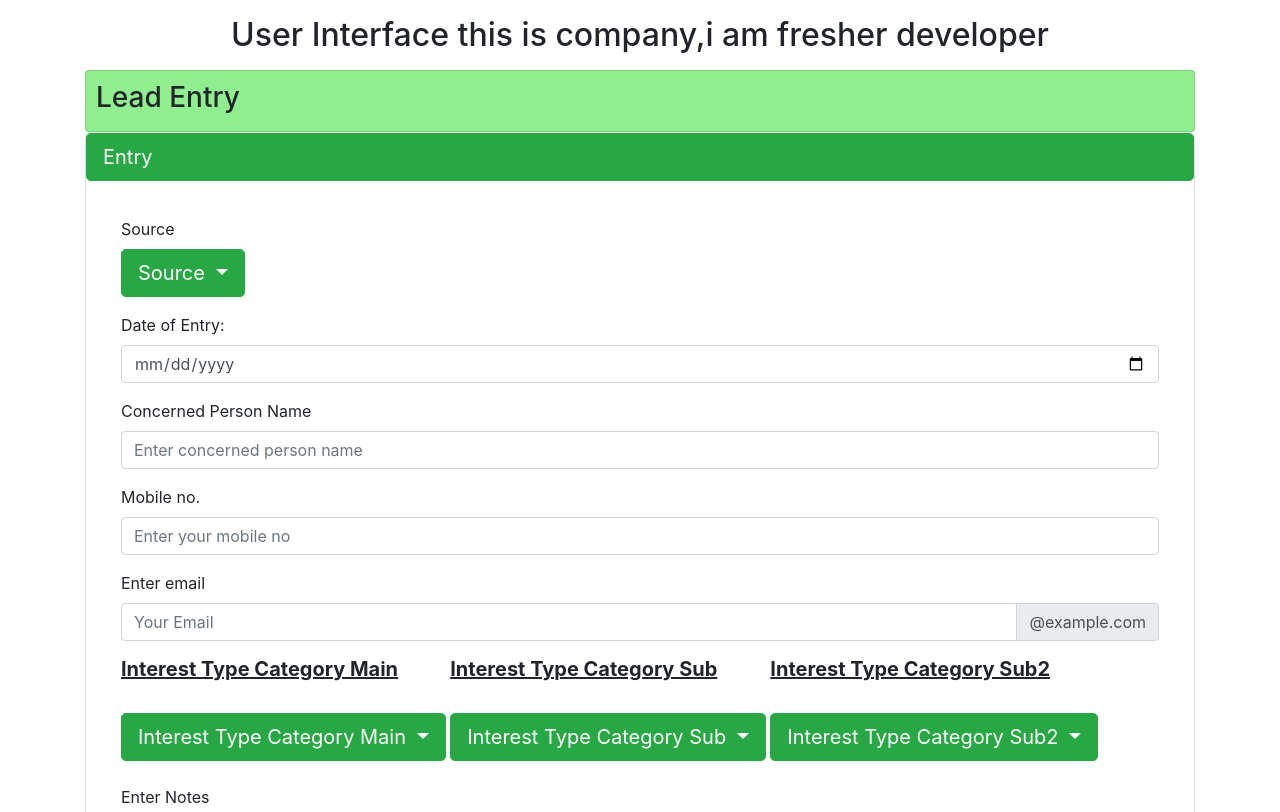
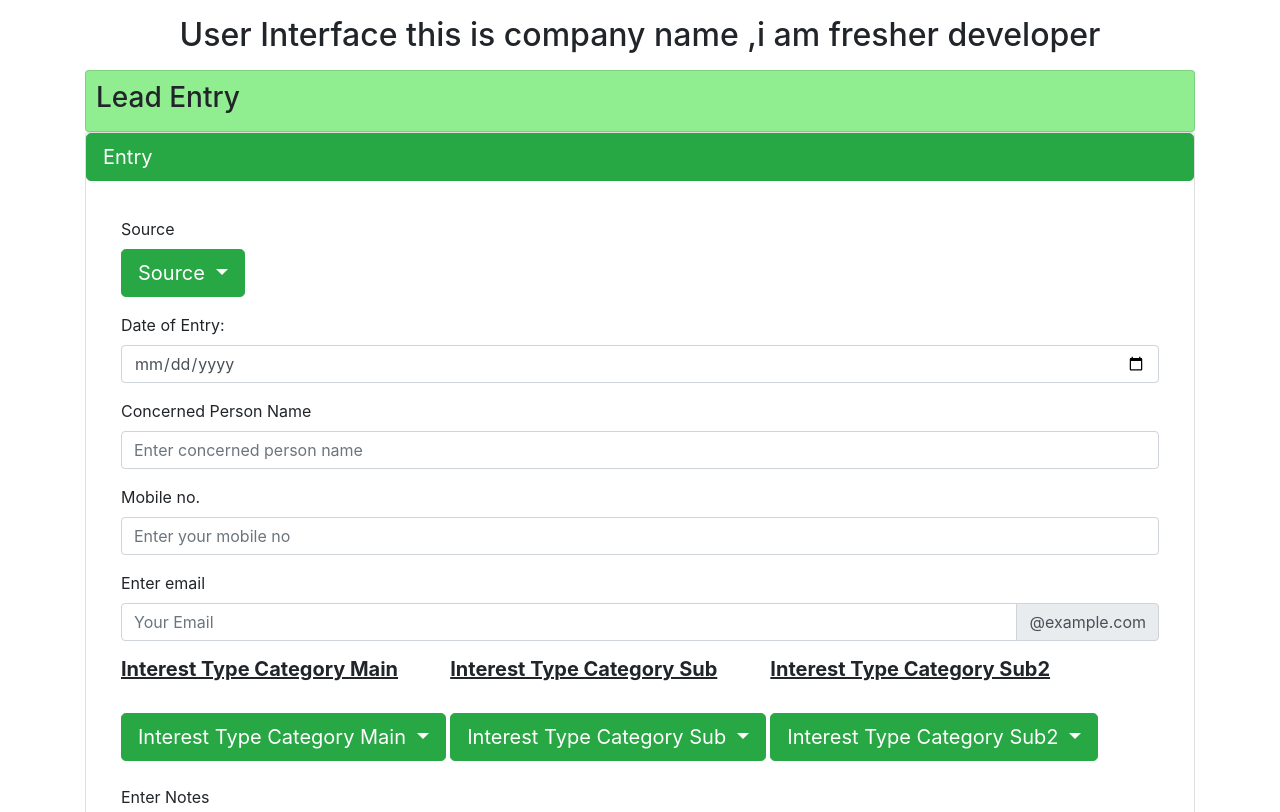
Before and after one commit to Minshu123/dockertask, a plain HTML site: page index.html in a window 1280 px wide. Shown: the top 812 px of the page. Drawn offline with nearby package versions, Linux system fonts and the light colour scheme.

Commit message:
fifth commit

```diff
--- a/index.html
+++ b/index.html
@@ -54,7 +54,7 @@
   }
 </script>
 <div class="container">
-  <h2 style="text-align:center ;" class="pt-3 pb-2">User Interface this is company,i am fresher developer</h2>
+  <h2 style="text-align:center ;" class="pt-3 pb-2">User Interface this is company name ,i am fresher developer</h2>
   <div id="accordion">
   	<div style="background-color:lightgreen;" class="card">
     <label style=" padding:10px 10px 0px 10px;"><h3>Lead Entry</h3></label>
```
